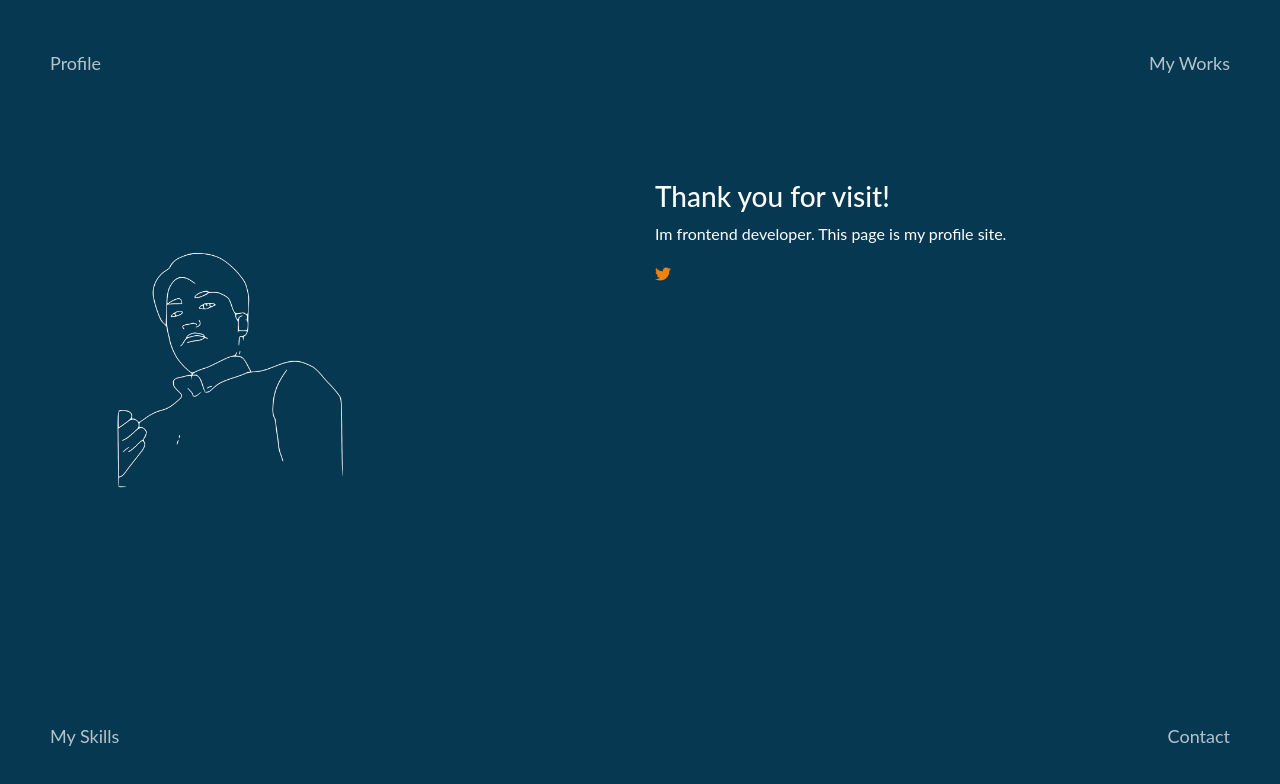
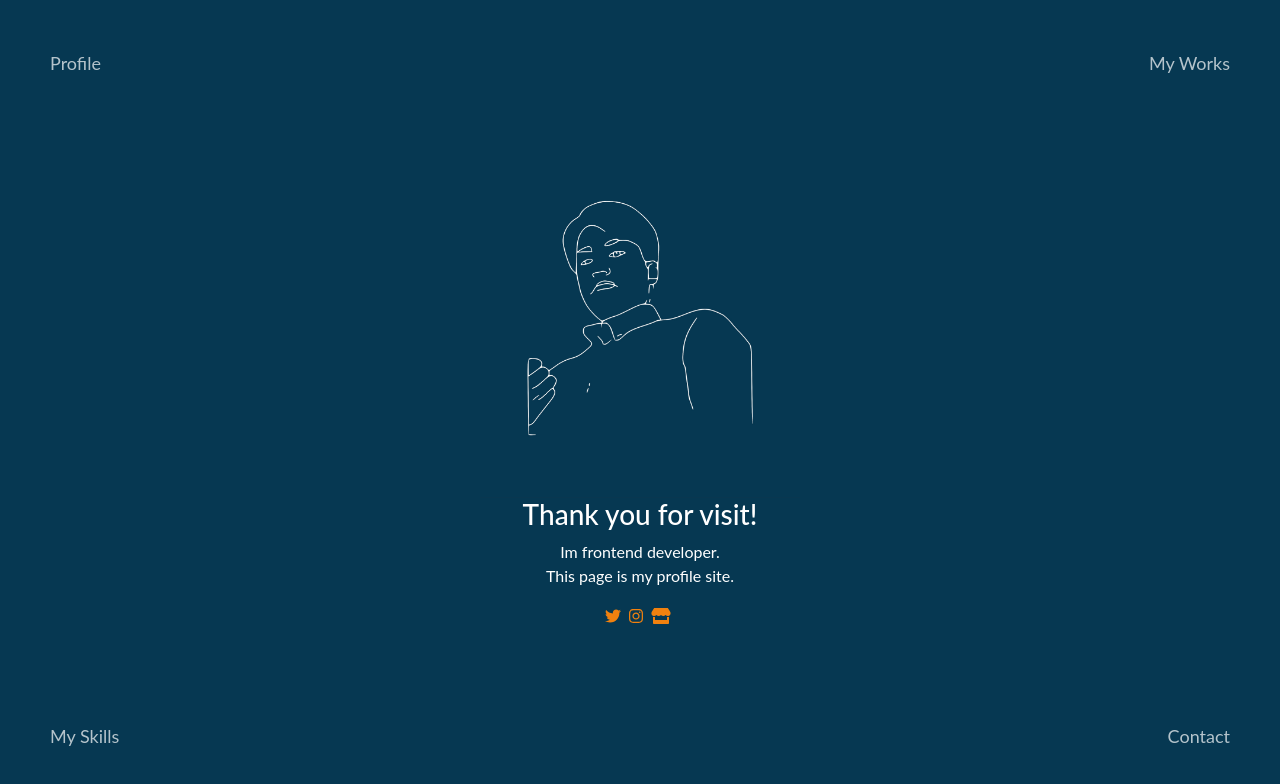
Before and after one commit to masayan1126/profsite, a Next.js app: page / in a window 1280 px wide. Shown: the top 784 px of the page. Built offline with nearby package versions, Linux system fonts and the light colour scheme.

Commit message:
トップ画面のレイアウトを修正

```diff
--- a/pages/index.js
+++ b/pages/index.js
@@ -3,6 +3,8 @@ import Head from 'next/head'
 import { Container, Row, Col, Form, Button } from 'react-bootstrap';
 import { FontAwesomeIcon } from "@fortawesome/react-fontawesome";
 import { faTwitter } from "@fortawesome/free-brands-svg-icons";
+import { faInstagram } from "@fortawesome/free-brands-svg-icons";
+import { faStore } from '@fortawesome/free-solid-svg-icons';
 
 export default function Home() {
   return (
@@ -10,34 +12,54 @@ export default function Home() {
       <Head>
         <title>home</title>
       </Head>
-      <Container className="h-100">
+      <Container className="h-100 w-75 mx-auto">
+      <section id="top" className="h-10">
         <Link href="/profile/my-profile">
           <a className="upper-left">Profile</a>
         </Link>
         <Link href="/works/my-works">
           <a className="upper-right">My Works</a>
         </Link>
-        <Link href="/skills/my-skills">
+      </section>
+        <section id="center" className="h-75 line-height-700">
+          <Row className="">
+            <Col className="col-12 mt-5 text-center">
+              <img src="/my-image.jpg" alt="私の画像" />
+            </Col>
+              <Col className="col-12 line-height-350 text-center">
+                <h3 class="text-white">Thank you for visit!</h3>
+                <p class="text-white m-0">
+                  Im frontend developer.</p>
+                <p class="text-white">
+                  This page is my profile site.</p>
+              </Col>
+          </Row>
+          <ul className="text-center p-0">
+            <span className="mr-2">
+            <Link href="https://twitter.com/masayanishigaki">
+                <FontAwesomeIcon icon={faTwitter} />
+              </Link>
+            </span>
+            <span className="mr-2">
+              <Link href="https://www.instagram.com/masaya_nishigaki/">
+                <FontAwesomeIcon icon={faInstagram} />
+              </Link>
+            </span>
+            <span className="mr-1">
+              <Link href="https://smartphonecaseshop.net/shop/">
+                <FontAwesomeIcon icon={faStore} />
+              </Link>
+            </span>
+          </ul>
+        </section>
+        <section id="bottom" className="h-10">
+          <Link href="/skills/my-skills">
           <a className="lower-left">My Skills</a>
         </Link>
-        <Link href="/contact/contact">
-          <a className="lower-right">Contact</a>
-        </Link>
-
-        <Row className="pt-180">
-          <Col className="col-sm-6 col-12 p-0">
-            <img src="/my-image.jpg" alt="私の画像" />
-          </Col>
-          <Link href="/">
-            <Col className="col-sm-6 col-12 line-height-350">
-              <h3 class="text-white">Thank you for visit!</h3>
-              <p class="text-white">
-                Im frontend developer. This page is my profile site.
-              </p>
-              <FontAwesomeIcon icon={faTwitter} />
-            </Col>
+          <Link href="/contact/contact">
+            <a className="lower-right">Contact</a>
           </Link>
-        </Row>
+        </section>
       </Container>
     </div>
   );
--- a/styles/globals.css
+++ b/styles/globals.css
@@ -79,3 +79,11 @@ img {
 .pt-180 {
   padding-top: 180px;
 }
+
+.h-10 {
+  height: 10%;
+}
+
+.w-40 {
+  width: 40px !important;
+}
```
